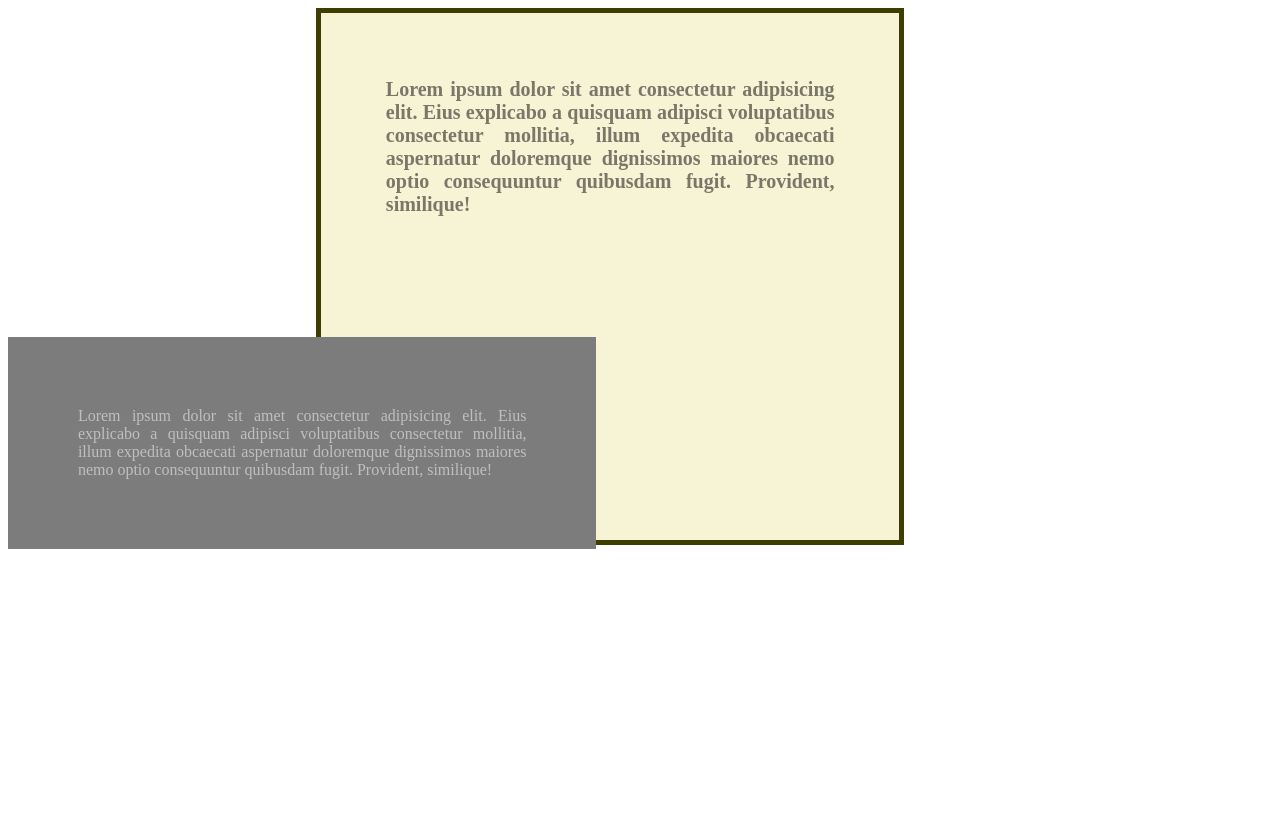
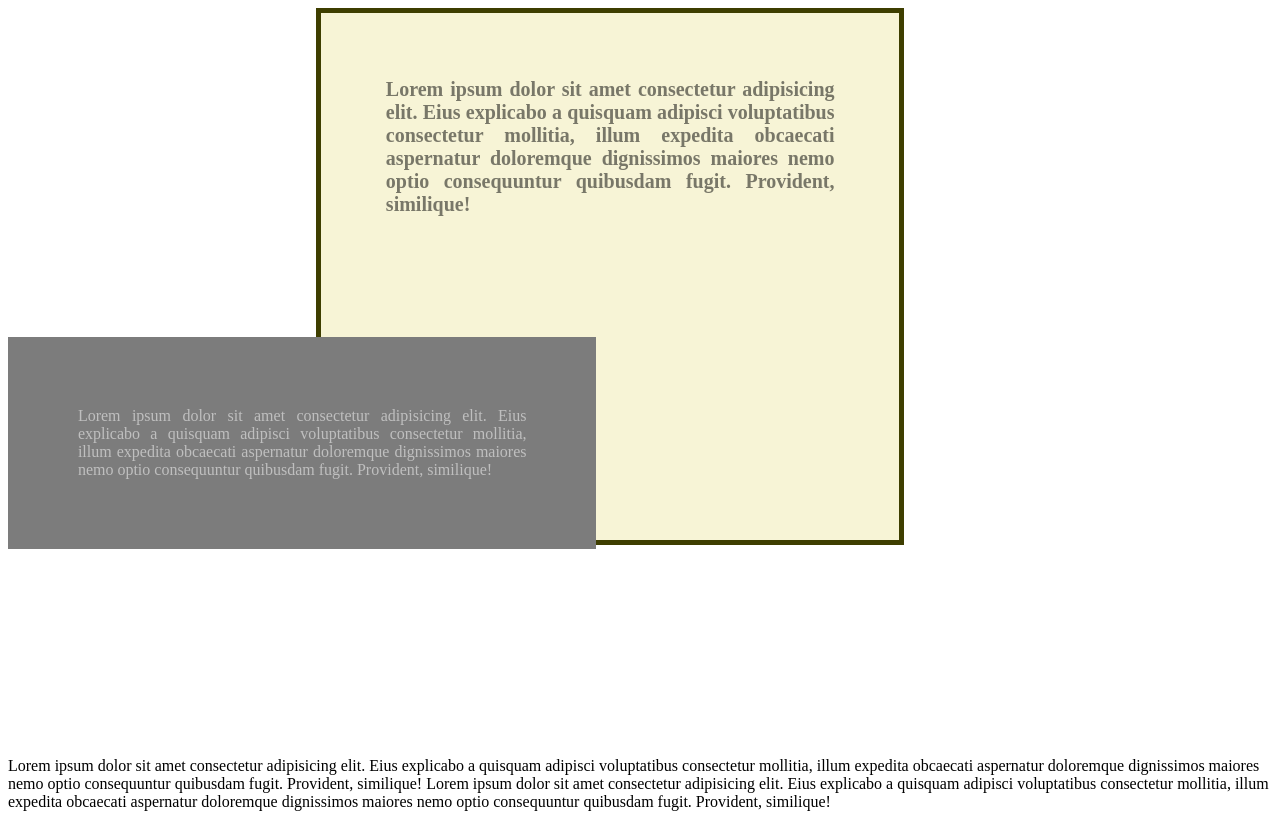
Before and after one commit to Kanit-tha/Homework-codecamp_online5, a plain HTML site: page day3-4/css part2-HW1.html in a window 1280 px wide. Drawn offline with Linux system fonts and the light colour scheme.

Commit message:
แก้ไข

```diff
--- a/day3-4/css part2-HW1.html
+++ b/day3-4/css part2-HW1.html
@@ -100,6 +100,20 @@
         Provident, similique!
     </div>
 
+    <span class="span">
+        Lorem ipsum dolor sit amet consectetur adipisicing elit.
+        Eius explicabo a quisquam adipisci voluptatibus consectetur
+        mollitia, illum expedita obcaecati aspernatur doloremque
+        dignissimos maiores nemo optio consequuntur quibusdam fugit.
+        Provident, similique!
+    </span>
+    <span id="span">
+        Lorem ipsum dolor sit amet consectetur adipisicing elit.
+        Eius explicabo a quisquam adipisci voluptatibus consectetur
+        mollitia, illum expedita obcaecati aspernatur doloremque
+        dignissimos maiores nemo optio consequuntur quibusdam fugit.
+        Provident, similique!
+    </span>
 
 </body>
 
```
Also changed, not shown: day3-4/css part1-HW6Pimclick.html (+1 -0 lines).
